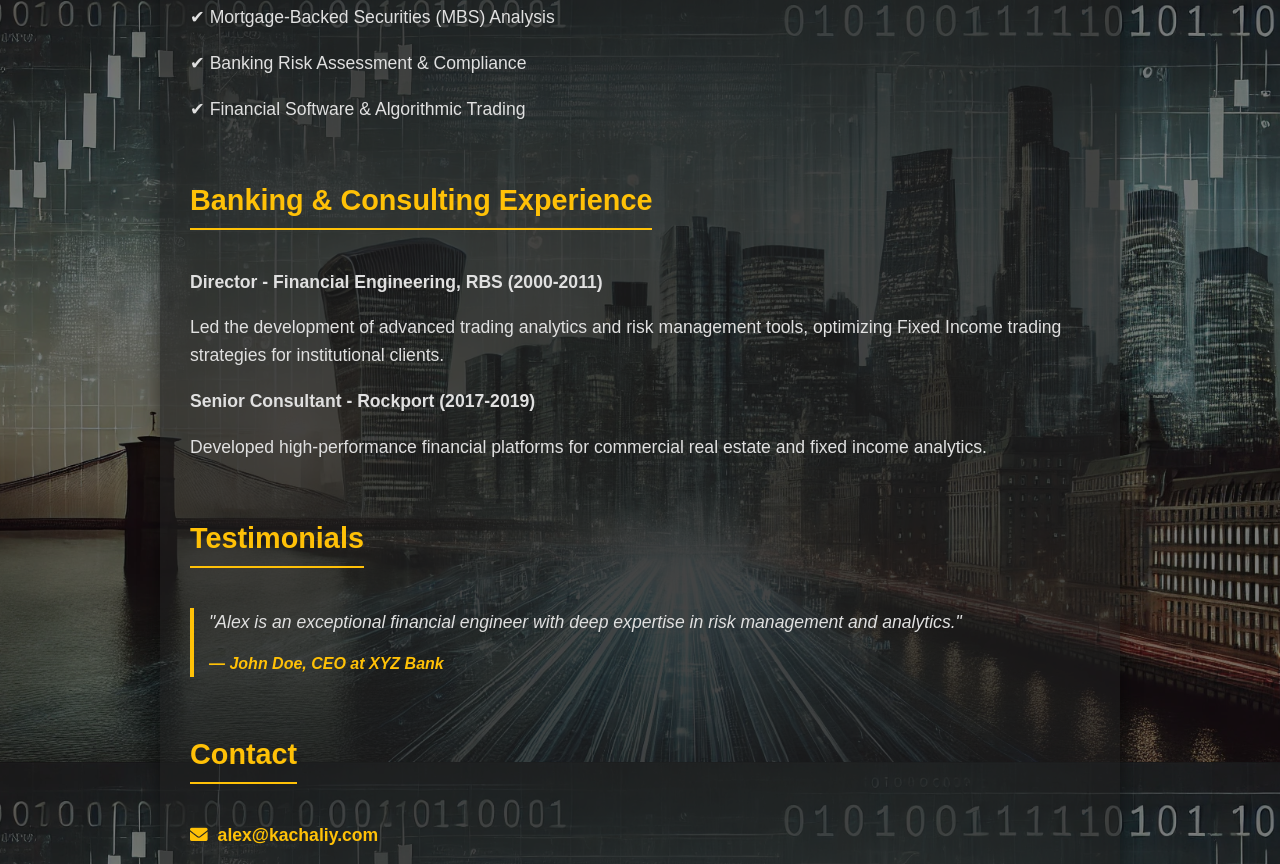
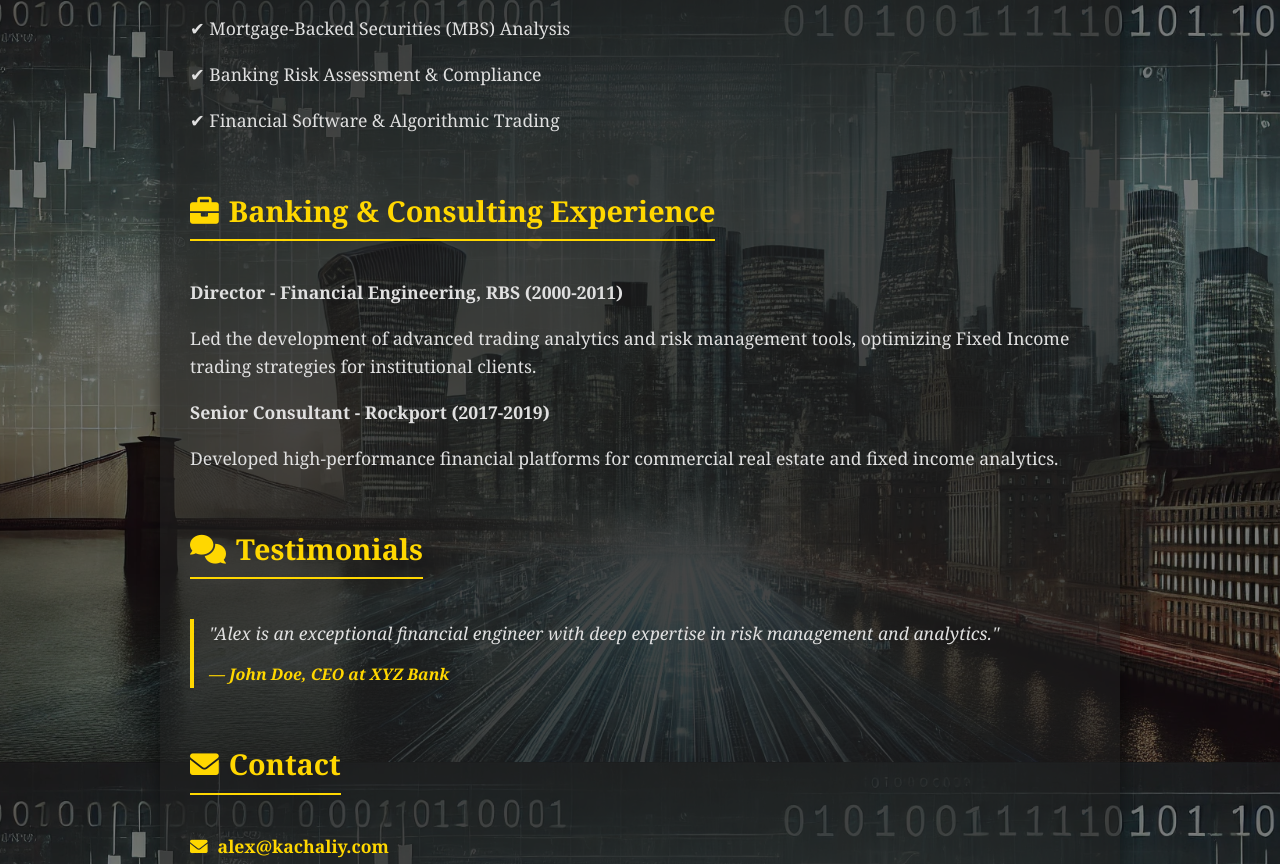
Before and after one commit to kachaliy/my-site, a plain HTML site: page index.html in a window 1280 px wide. Shown: the part 838-1702 px from the top of the page. Drawn offline with Linux system fonts and the light colour scheme.

Commit message:
Update index.html. Improve design

```diff
--- a/index.html
+++ b/index.html
@@ -11,16 +11,16 @@
     <title>Alex Kachaliy - Financial Engineering Consultant</title>
     <style>
         body {
-            font-family: Arial, sans-serif;
+            font-family: 'Georgia', serif;
             margin: 0;
             padding: 0;
-            background-color: #121212; /* Темный фон */
-            color: #e0e0e0; /* Светлый текст */
+            background-color: #121212;
+            color: #e0e0e0;
             line-height: 1.6;
-            background-image: url('web-page-back 1.webp'); /* Фоновое изображение */
+            background-image: url('web-page-back 1.webp');
             background-size: cover;
             background-position: center;
-            background-attachment: fixed; /* Фиксированный фон */
+            background-attachment: fixed;
             position: relative;
         }
         body::before {
@@ -30,14 +30,14 @@
             left: 0;
             right: 0;
             bottom: 0;
-            background: rgba(0, 0, 0, 0.5); /* Уменьшенное затемнение фона */
+            background: rgba(0, 0, 0, 0.5);
             z-index: -1;
         }
         .container {
             width: 90%;
             max-width: 900px;
             margin: 40px auto;
-            background: rgba(30, 30, 30, 0.6); /* Более прозрачный контейнер */
+            background: rgba(30, 30, 30, 0.6);
             padding: 30px;
             box-shadow: 0px 8px 20px rgba(0, 0, 0, 0.5);
             border-radius: 12px;
@@ -50,27 +50,28 @@
             height: 180px;
             border-radius: 50%;
             object-fit: cover;
-            border: 4px solid #0d47a1; /* Синий акцент */
+            border: 4px solid #0d47a1;
             margin-bottom: 20px;
             transition: transform 0.3s ease, border-color 0.3s ease;
         }
         .profile-img:hover {
             transform: scale(1.05);
-            border-color: #ffc107; /* Золотистый акцент */
+            border-color: #FFD700;
         }
         h1 {
-            color: #0d47a1; /* Синий акцент */
-            font-size: 2.5em;
+            color: #FFD700;
+            font-family: 'Georgia', serif;
+            font-size: 2.8em;
             margin-bottom: 10px;
             transition: color 0.3s ease;
         }
         h1:hover {
-            color: #ffc107; /* Золотистый акцент */
+            color: #ffc107;
         }
         h2 {
-            color: #ffc107; /* Золотистый акцент */
+            color: #FFD700;
             font-size: 1.8em;
-            border-bottom: 2px solid #ffc107;
+            border-bottom: 2px solid #FFD700;
             display: inline-block;
             padding-bottom: 5px;
             margin-bottom: 20px;
@@ -78,24 +79,28 @@
         p {
             font-size: 1.1em;
             margin-bottom: 15px;
-            color: #e0e0e0; /* Светлый текст */
+            color: #e0e0e0;
         }
         .section {
             margin-top: 30px;
             text-align: left;
         }
+        .section h2 i {
+            margin-right: 10px;
+            color: #FFD700;
+        }
         .contact a {
-            color: #ffc107; /* Золотистый акцент */
+            color: #FFD700;
             text-decoration: none;
             font-weight: bold;
             transition: color 0.3s ease;
         }
         .contact a:hover {
-            color: #0d47a1; /* Синий акцент */
+            color: #0d47a1;
         }
         .btn {
             display: inline-block;
-            background: linear-gradient(45deg, #0d47a1, #1a237e); /* Градиентный фон */
+            background: linear-gradient(45deg, #0d47a1, #1a237e);
             color: white;
             padding: 12px 25px;
             border-radius: 8px;
@@ -107,26 +112,26 @@
         .btn:hover {
             transform: translateY(-3px);
             box-shadow: 0px 6px 15px rgba(0, 0, 0, 0.5);
-            background: linear-gradient(45deg, #1a237e, #0d47a1); /* Инвертированный градиент */
+            background: linear-gradient(45deg, #1a237e, #0d47a1);
         }
         footer {
             text-align: center;
             margin-top: 40px;
             padding: 20px;
-            background-color: rgba(13, 71, 161, 0.7); /* Полупрозрачный синий фон */
+            background-color: rgba(13, 71, 161, 0.7);
             color: white;
             border-radius: 8px;
         }
         footer a {
-            color: #ffc107; /* Золотистый акцент */
+            color: #FFD700;
             text-decoration: none;
             transition: color 0.3s ease;
         }
         footer a:hover {
-            color: #e0e0e0; /* Светлый текст */
+            color: #e0e0e0;
         }
         blockquote {
-            border-left: 4px solid #ffc107;
+            border-left: 4px solid #FFD700;
             padding-left: 15px;
             margin: 20px 0;
             color: #e0e0e0;
@@ -135,12 +140,12 @@
         blockquote cite {
             display: block;
             margin-top: 10px;
-            color: #ffc107;
+            color: #FFD700;
             font-weight: bold;
         }
         .icon {
             margin-right: 10px;
-            color: #ffc107; /* Золотистый акцент */
+            color: #FFD700;
         }
     </style>
 </head>
@@ -152,12 +157,12 @@
     <p><strong>Financial Engineering & Banking Consultant</strong></p>
 
     <div class="section">
-        <h2>About Me</h2>
+        <h2><i class="fas fa-user-tie"></i>About Me</h2>
         <p>With over two decades of experience in the banking sector and financial engineering, I specialize in Fixed Income analytics, MBS modeling, and financial software development. My expertise has been instrumental in optimizing risk assessment, trading analytics, and financial infrastructure for global banks.</p>
     </div>
 
     <div class="section">
-        <h2>My Expertise</h2>
+        <h2><i class="fas fa-chart-line"></i>My Expertise</h2>
         <p>✔ Fixed Income Valuation & Risk Management</p>
         <p>✔ Mortgage-Backed Securities (MBS) Analysis</p>
         <p>✔ Banking Risk Assessment & Compliance</p>
@@ -165,7 +170,7 @@
     </div>
 
     <div class="section">
-        <h2>Banking & Consulting Experience</h2>
+        <h2><i class="fas fa-briefcase"></i>Banking & Consulting Experience</h2>
         <p><strong>Director - Financial Engineering, RBS (2000-2011)</strong></p>
         <p>Led the development of advanced trading analytics and risk management tools, optimizing Fixed Income trading strategies for institutional clients.</p>
 
@@ -174,7 +179,7 @@
     </div>
 
     <div class="section">
-        <h2>Testimonials</h2>
+        <h2><i class="fas fa-comments"></i>Testimonials</h2>
         <blockquote>
             <p>"Alex is an exceptional financial engineer with deep expertise in risk management and analytics."</p>
             <cite>— John Doe, CEO at XYZ Bank</cite>
@@ -182,7 +187,7 @@
     </div>
 
     <div class="section contact">
-        <h2>Contact</h2>
+        <h2><i class="fas fa-envelope"></i>Contact</h2>
         <p><i class="fas fa-envelope icon"></i><a href="mailto:alex@kachaliy.com">alex@kachaliy.com</a></p>
         <p><i class="fab fa-linkedin icon"></i><a href="https://www.linkedin.com/in/alex-kachaliy-b8816719" target="_blank">LinkedIn Profile</a></p>
         <a href="mailto:alex@kachaliy.com" class="btn"><i class="fas fa-paper-plane"></i> Email Me</a>
```
